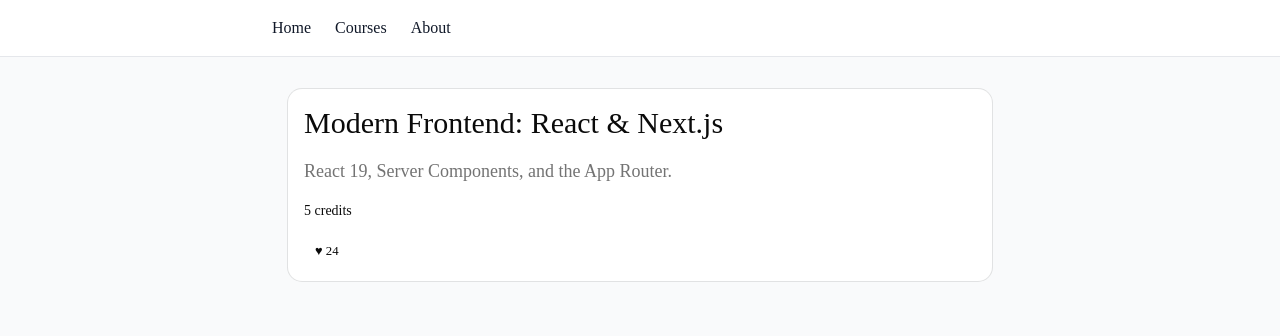
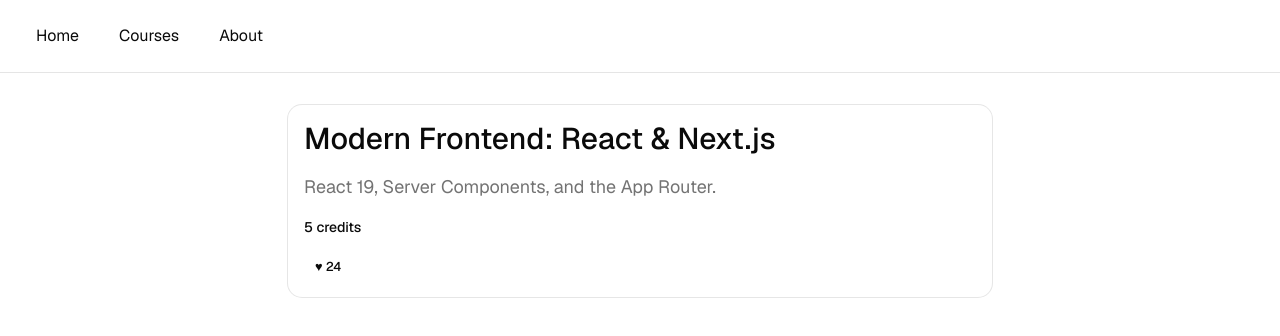
Before and after one commit to janele9/awt-lab02-arystambayeva, a Next.js app: page /courses/modern-frontend in a window 1280 px wide. Shown: the top 336 px of the page. Built offline with nearby package versions, Linux system fonts and the light colour scheme.

Commit message:
style(nav): add spacing, hover states and bottom border to navigation

```diff
--- a/app/layout.tsx
+++ b/app/layout.tsx
@@ -1,10 +1,17 @@
 import type { Metadata } from "next";
 import Link from "next/link";
+import { ThemeProvider } from "next-themes";
+import { Geist } from "next/font/google";
 import "./globals.css";
+
+const geist = Geist({
+  subsets: ["latin"],
+  variable: "--font-geist-sans",
+});
 
 export const metadata: Metadata = {
   title: "Course Catalog",
-  description: "Advanced Web Technologies semester project",
+  description: "Advanced Web Technologies course catalog",
 };
 
 export default function RootLayout({
@@ -13,22 +20,35 @@
   children: React.ReactNode;
 }) {
   return (
-    <html lang="en">
-      <body className="min-h-screen bg-gray-50 text-gray-900">
-        <nav className="border-b border-gray-200 bg-white">
-          <div className="mx-auto flex max-w-3xl gap-6 p-4">
-            <Link href="/" className="hover:text-blue-600">
+    <html
+      lang="en"
+      suppressHydrationWarning
+      className={`${geist.variable} font-sans`}
+    >
+      <body className="min-h-screen bg-background text-foreground antialiased">
+        <ThemeProvider attribute="class" defaultTheme="system" enableSystem>
+          <nav className="flex gap-4 px-6 py-4 border-b border-border">
+            <Link
+              href="/"
+              className="px-3 py-2 rounded-md hover:bg-accent transition-colors"
+            >
               Home
             </Link>
-            <Link href="/courses" className="hover:text-blue-600">
+            <Link
+              href="/courses"
+              className="px-3 py-2 rounded-md hover:bg-accent transition-colors"
+            >
               Courses
             </Link>
-            <Link href="/about" className="hover:text-blue-600">
+            <Link
+              href="/about"
+              className="px-3 py-2 rounded-md hover:bg-accent transition-colors"
+            >
               About
             </Link>
-          </div>
-        </nav>
-        {children}
+          </nav>
+          {children}
+        </ThemeProvider>
       </body>
     </html>
   );
```
